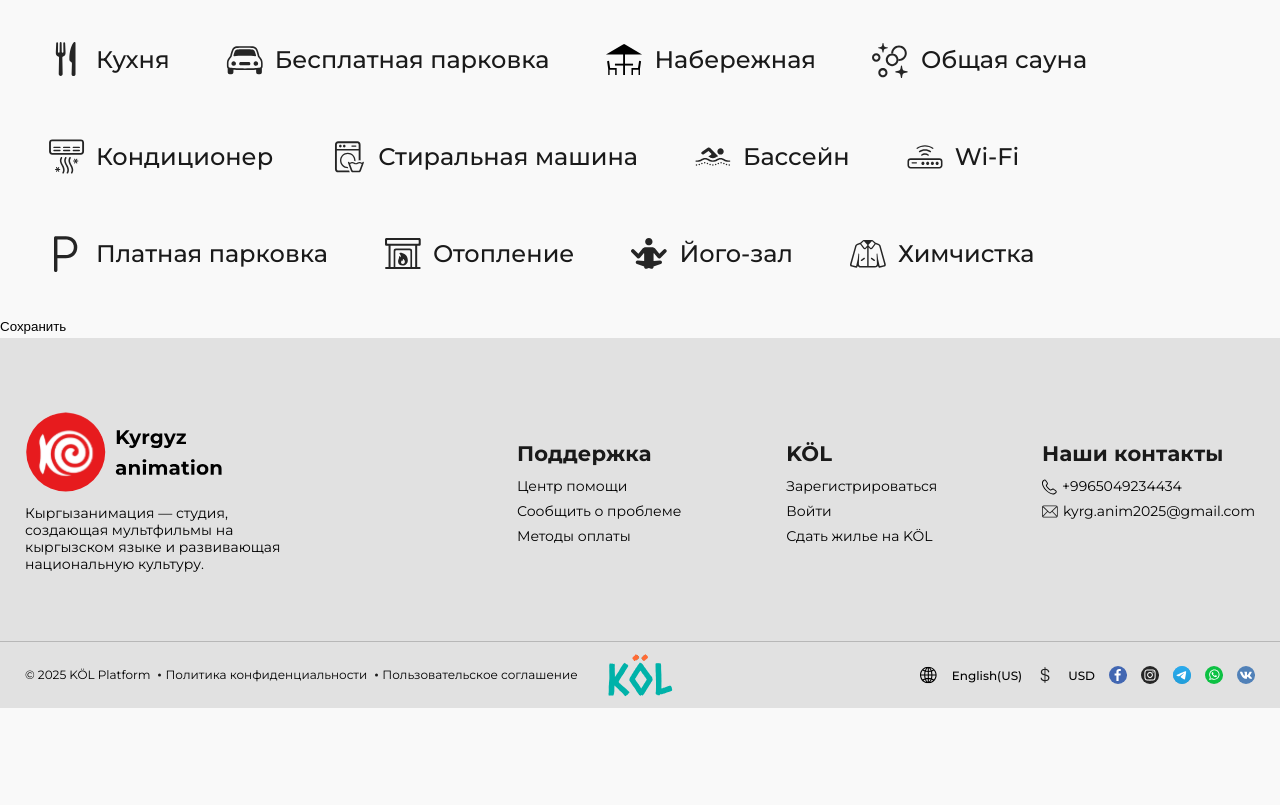
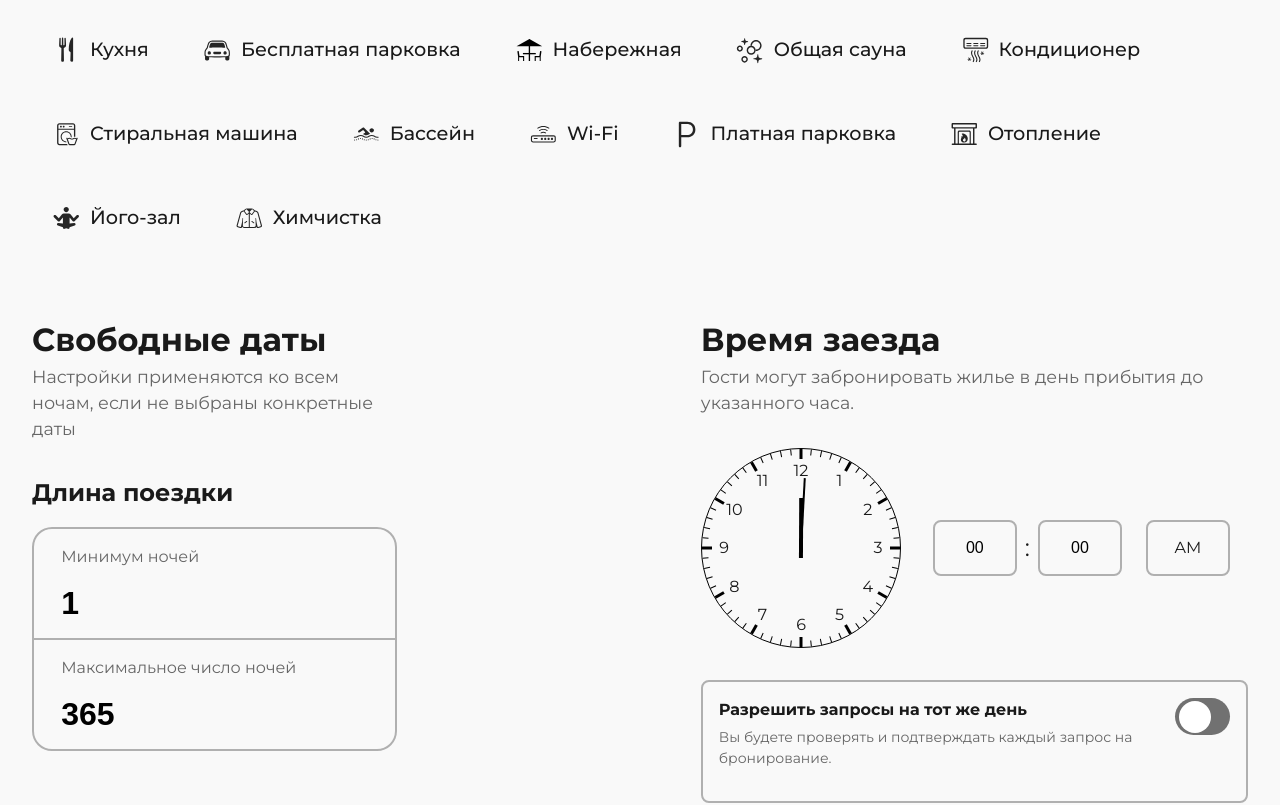
Before and after one commit to Shirin-Akhmatova/KOL, a React (Vite) app: page /create-service in a window 1280 px wide. Shown: the part 1280-2085 px from the top of the page. Before the commit the page ends 1988 px from the top, so only its background shows below. Built offline with nearby package versions, Linux system fonts and the light colour scheme; a web font is replaced by a local one.

Commit message:
create-service/fix-date

```diff
--- a/package.json
+++ b/package.json
@@ -23,6 +23,7 @@
     "lodash": "^4.17.21",
     "mui-tel-input": "^9.0.0",
     "react": "^18.2.0",
+    "react-clock": "^6.0.0",
     "react-date-range": "^2.0.1",
     "react-dom": "^18.2.0",
     "react-easy-crop": "^5.4.1",
@@ -36,6 +37,7 @@
     "react-redux": "^9.2.0",
     "react-router-dom": "^7.5.3",
     "react-slick": "^0.30.3",
+    "react-time-picker": "^7.0.0",
     "react-toastify": "^11.0.5",
     "redux": "^5.0.1",
     "rollup": "^4.40.2",
--- a/src/pages/CreateService/CreateService.tsx
+++ b/src/pages/CreateService/CreateService.tsx
@@ -1,8 +1,9 @@
 import { useForm, FormProvider } from "react-hook-form";
 import AddPhoto from "@/widgets/CreateService/AddPhoto";
 import ObjectForm from "@/widgets/CreateService/ObjectForm";
+import Amenities from "@/widgets/CreateService/Amenities";
+import Date from "@/widgets/CreateService/Date";
 import { useEffect } from "react";
-import Amenities from "@/widgets/CreateService/Amenities";
 
 // Типизация формы (добавь сюда все поля, которые ты используешь)
 export interface FormData {
@@ -60,6 +61,7 @@ const CreateService = () => {
         <AddPhoto />
         <ObjectForm />
         <Amenities />
+        <Date/>
         <div style={{ marginTop: "20px" }}>
           <button type="submit">Сохранить</button>
         </div>
--- a/src/pages/Home/CardFilters/cardFilters.data.ts
+++ b/src/pages/Home/CardFilters/cardFilters.data.ts
@@ -2,23 +2,23 @@ import type { IModalFilters, IRoomTypeFilter } from "./cardFilters.interface";
 
 const roomTypeFilters: IRoomTypeFilter[] = [
   {
-    icon: "/imgs/room_type/family_room.svg",
+    icon: "/src/assets/icons/family_room.svg",
     filterName: "Семейные коттеджи",
   },
   {
-    icon: "/imgs/room_type/budget_room.svg",
+    icon: "/src/assets/icons/budget_room.svg",
     filterName: "Бюджетное жильё",
   },
   {
-    icon: "/imgs/room_type/hotel_room.svg",
+    icon: "/src/assets/icons/hotel_room.svg",
     filterName: "Гостиничные номераи",
   },
   {
-    icon: "/imgs/room_type/lake_house.svg",
+    icon: "/src/assets/icons/lake_house.svg",
     filterName: "Домики у озера",
   },
   {
-    icon: "/imgs/room_type/eco_tourism.svg",
+    icon: "/src/assets/icons/eco_tourism.svg",
     filterName: "Экотуризм",
   },
 ];
--- a/src/styles/App.css
+++ b/src/styles/App.css
@@ -8,7 +8,7 @@
 .container {
   max-width: 1920px;
   margin: 0 auto;
-  padding-inline: 25px;
+  padding-inline: 2rem;
 }
 .logo {
   height: 6em;
--- a/src/styles/_variables.scss
+++ b/src/styles/_variables.scss
@@ -9,6 +9,7 @@ $color-border: #c6c6c6;
 $color-danger: #eb4a48;
 $color-danger-hover: #e92320;
 $color-success: #43a047;
+$color-toggle: #717171;
 $color-map-button-gradient: linear-gradient(
   to right,
   #ff6b35,
@@ -85,6 +86,7 @@ $color-mask-gradient: linear-gradient(var(--color-surface) 0 0) content-box,
   --color-mask-gradient: #{$color-mask-gradient};
   --color-shadow: #{$color-shadow};
   --color-border: #{$color-border};
+  --color-toggle: #{$color-toggle};
 }
 
 // color styles darkt theme
--- a/src/widgets/CreateService/Amenities.module.scss
+++ b/src/widgets/CreateService/Amenities.module.scss
@@ -23,13 +23,13 @@
       }
 
       img {
-        width: 45px;
-        height: 45px;
+        width: 32px;
+        height: 32px;
       }
 
       span {
         font-weight: 500;
-        font-size: 1.5rem;
+        font-size: 1.2rem;
       }
     }
   }
--- /dev/null
+++ b/src/widgets/CreateService/Date.module.scss
@@ -0,0 +1,158 @@
+.Date {
+  margin-block: 4rem;
+
+  .content {
+    display: flex;
+    justify-content: space-between;
+    gap: 4rem;
+
+    .column {
+      position: relative;
+
+      &:first-child {
+        width: 30%;
+      }
+
+      &:last-child {
+        width: 45%;
+      }
+    }
+  }
+
+  h2 {
+    font-size: 2rem;
+  }
+
+  h3 {
+    font-size: 1.5rem;
+    margin-block: 2rem 1rem;
+  }
+
+  p {
+    color: var(--color-text-secondary);
+    font-size: 1.1rem;
+    margin-bottom: 1rem;
+  }
+
+  .inputGroup {
+    display: flex;
+    flex-direction: column;
+    border: 2px solid var(--color-input-border);
+    padding: 1rem 1.7rem;
+    span {
+      font-size: 1rem;
+      color: var(--color-text-secondary);
+    }
+
+    input {
+      font-size: 2rem;
+      font-weight: 700;
+      margin-top: 1rem;
+    }
+
+    &:first-of-type {
+      border-radius: 20px 20px 0 0;
+      border-bottom-width: 1px;
+    }
+
+    &:last-of-type {
+      border-radius: 0 0 20px 20px;
+      border-top-width: 1px;
+    }
+  }
+  .time {
+    display: flex;
+    gap: 2rem;
+    margin-block: 2rem;
+    .timeInput {
+      width: 84px;
+      height: 56px;
+      border-radius: 0.5rem;
+      font-size: 1rem;
+      text-align: center;
+      border: 2px solid var(--color-input-border);
+    }
+
+    .timeGroup {
+      display: flex;
+      align-items: center;
+      gap: 0.5rem;
+
+      span {
+        font-size: 1.5rem;
+      }
+      div {
+        display: flex;
+        justify-content: center;
+        align-items: center;
+        margin-left: 1rem;
+      }
+    }
+  }
+
+  .switchWrapper {
+    display: flex;
+    justify-content: space-between;
+    margin-top: 20px;
+    border: 2px solid var(--color-input-border);
+    border-radius: 0.5rem;
+    padding: 1rem;
+  }
+
+  .switchLabel {
+    position: relative;
+    display: inline-block;
+    width: 4rem;
+    height: 2.3rem;
+
+    input {
+      opacity: 0;
+      width: 0;
+      height: 0;
+    }
+
+    .slider {
+      position: absolute;
+      cursor: pointer;
+      top: 0;
+      left: 0;
+      right: 0;
+      bottom: 0;
+      background-color: var(--color-toggle);
+      transition: 0.4s;
+      border-radius: 24px;
+    }
+
+    .slider:before {
+      position: absolute;
+      content: "";
+      width: 2rem;
+      height: 2rem;
+      left: 4px;
+      bottom: 2px;
+      background-color: white;
+      transition: 0.4s;
+      border-radius: 50%;
+    }
+
+    input:checked + .slider {
+      background-color: #16bbb4;
+    }
+
+    input:checked + .slider:before {
+      transform: translateX(24px);
+    }
+  }
+
+  .switchText {
+    strong {
+      display: block;
+      margin-bottom: 5px;
+      font-size: 1rem;
+    }
+
+    p {
+      font-size: 14px;
+    }
+  }
+}
--- /dev/null
+++ b/src/widgets/CreateService/Date.tsx
@@ -0,0 +1,94 @@
+import { useState } from "react";
+import "react-clock/dist/Clock.css";
+import scss from "./Date.module.scss";
+import Clock from "react-clock";
+
+const ChooseDate = () => {
+  const [hours, setHours] = useState<string>("00");
+  const [minutes, setMinutes] = useState<string>("00");
+
+  const timeOnly = new Date();
+
+  timeOnly.setHours(Number(hours));
+  timeOnly.setMinutes(Number(minutes));
+
+  return (
+    <div className={scss.Date}>
+      <div className="container">
+        <div className={scss.content}>
+          <div className={scss.column}>
+            <h2>Свободные даты</h2>
+            <p>
+              Настройки применяются ко всем ночам, если не выбраны конкретные
+              даты
+            </p>
+
+            <h3>Длина поездки</h3>
+            <div className={scss.inputGroup}>
+              <span>Минимум ночей</span>
+              <input type="number" defaultValue={1} />
+            </div>
+            <div className={scss.inputGroup}>
+              <span>Максимальное число ночей</span>
+              <input type="number" defaultValue={365} />
+            </div>
+          </div>
+
+          <div className={scss.column}>
+            <h2>Время заезда</h2>
+            <p>
+              Гости могут забронировать жилье в день прибытия до указанного
+              часа.
+            </p>
+            <div className={scss.time}>
+              <Clock
+                value={timeOnly}
+                renderNumbers={true}
+                size={200}
+                secondHandWidth={0}
+                secondHandLength={0}
+                secondHandOppositeLength={0}
+              />
+              <div className={scss.timeGroup}>
+                <input
+                  className={scss.timeInput}
+                  type="number"
+                  value={+hours > 23 ? "00" : hours.slice(hours.length - 2)}
+                  onChange={(e) => setHours(e.target.value)}
+                />
+                <span>:</span>
+                <input
+                  className={scss.timeInput}
+                  type="number"
+                  value={
+                    +minutes > 59 ? "00" : minutes.slice(minutes.length - 2)
+                  }
+                  onChange={(e) => setMinutes(e.target.value)}
+                />
+                <div className={scss.timeInput}>
+                  {+hours > 12 ? "PM" : "AM"}
+                </div>
+              </div>
+            </div>
+
+            <div className={scss.switchWrapper}>
+              <div className={scss.switchText}>
+                <strong>Разрешить запросы на тот же день</strong>
+                <p>
+                  Вы будете проверять и подтверждать каждый запрос на
+                  бронирование.
+                </p>
+              </div>
+              <label className={scss.switchLabel}>
+                <input type="checkbox" />
+                <span className={scss.slider}></span>
+              </label>
+            </div>
+          </div>
+        </div>
+      </div>
+    </div>
+  );
+};
+
+export default ChooseDate;
--- a/src/widgets/CreateService/ObjectForm.module.scss
+++ b/src/widgets/CreateService/ObjectForm.module.scss
@@ -61,6 +61,7 @@
       font-size: 0.9rem;
       color: #5b5b5b;
       width: 100%;
+      resize: none;
     }
   }
 }
```
Also changed, not shown: 1 other file (tests, documents, lock files or other folders).
